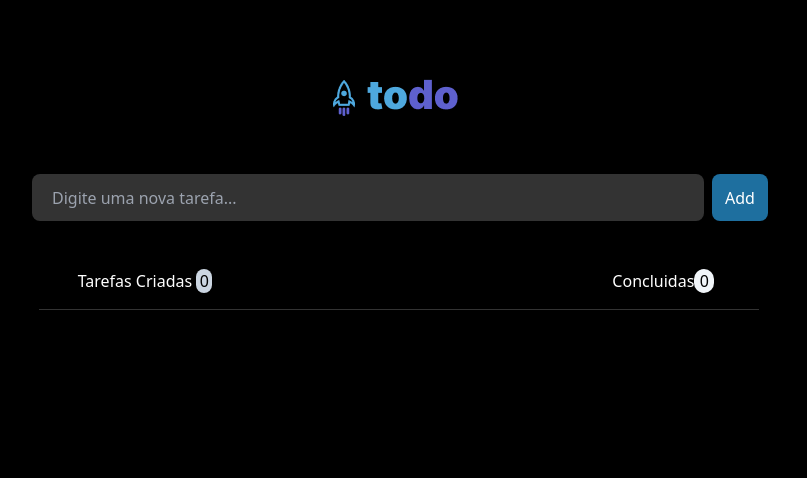
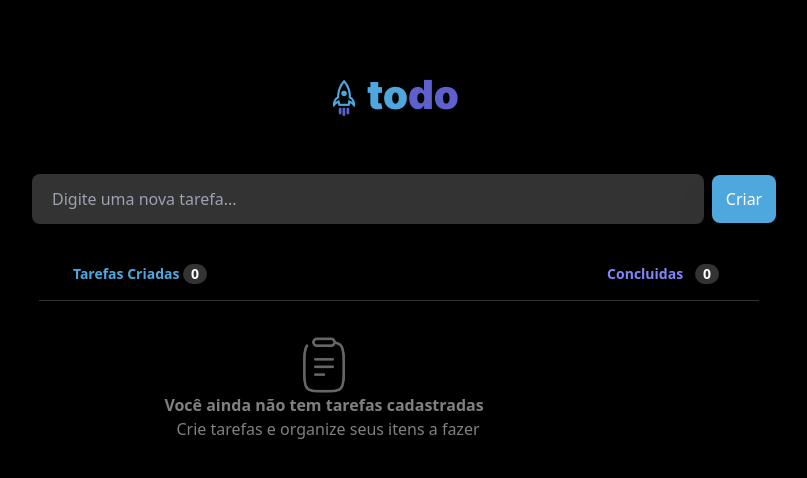
Before and after one commit to Carolthe/criar-tarefas-todolist, a React (Vite) app: page / in a window 1280 px wide. Shown: the top 478 px of the page, without its empty margins (316-1123 px from the left). Built offline with nearby package versions, Linux system fonts and the light colour scheme.

Commit message:
criar-tarefas-todolist

```diff
--- a/src/App.jsx
+++ b/src/App.jsx
@@ -1,5 +1,6 @@
 import './App.css'
 import Lista from './components/Lista'
+
 
 
 
@@ -8,7 +9,7 @@ function App() {
 
   return (
     <>
-<Lista/>
+      <Lista/>
 
     </>
   )
--- a/src/components/Lista.jsx
+++ b/src/components/Lista.jsx
@@ -1,5 +1,7 @@
 import React, { useState } from 'react';
 import Logo from '../img/Logo.png';
+import TarefaVazia from './TarefaVazia';
+import Delete from '../img/Delete.png'
 
 export default function Lista() {
   const [tarefaInput, setTarefaInput] = useState("");
@@ -27,35 +29,35 @@ export default function Lista() {
       <img className='ml-36' src={Logo} alt="Logo" />
       <div>
         <input
-          className='w-52 ml-40 p-5 bg-gray-400 rounded-lg text-white max-w-2xl h-[47px] sm:w-screen mt-14'
+          className='w-52 ml-40 p-5 bg-gray-400 rounded-lg text-white max-w-2xl h-[50px] sm:w-screen mt-14'
           type='text'
-          disabled
           value={tarefaInput}
           onChange={(ev) => setTarefaInput(ev.target.value)}
           placeholder="Digite uma nova tarefa..."
         />
         <button
-          className='bg-blue rounded-lg m-2 h-[47px] w-14 text-white'
-          onClick={clickButton}
-        >
-          Add
-        </button>
+          className='ml-2 h-10 w-12 rounded-lg bg-sky hover:bg-claro text-white shadow-2xl sm:h-12 sm:w-16'
+          onClick={clickButton}>
+        Criar</button>
       </div>
     <div className='flex gap-[400px] ml-36 mb-4 mt-10'>
-        <p className='text-white'>Tarefas Criadas <button className='w-4 bg-slate-300 rounded-full text-black'>{tarefas.length}</button></p>
-        <p className='text-white'>Concluidas<button className='w-5 bg-slate-100 rounded-full text-black'>{teste.length}</button></p>
+        <p className='text-sky text-sm font-bold'>Tarefas Criadas <button className='bg-gray-400 text-white w-6 rounded-full'>{tarefas.length}</button></p>
+        <p className='text-purple text-sm font-bold'>Concluidas<button className='bg-gray-400 text-white ml-3 w-6 rounded-full'>{teste.length}</button></p>
     </div>
     <hr className='border-gray-400  w-[720px] ml-[150px] mb-9'/>
-
       {tarefas.map((task, index) => (
         <div className='flex justify-center' key={index}>
-          <p id="teste" className='bg-gray-500 w-[650px] ml-[150px] h-[45px] rounded-lg justify-between flex p-3 mb-6'>
-          <button onClick={somar} className='w-5 bg-slate-100 rounded-full' ></button>
+          <div className=' bg-gray-400 text-white flex items-center px-4 w-[650px] ml-[150px] h-[45px] rounded-lg justify-between p-3 mb-6' >
+          <p id="teste" className='gap-3'>
+          <button onClick={somar} className='bg-gray-500 border-2 border-gray-300 w-4 h-4 rounded-full mt-1' ></button>
             {task}
-            <button id='teste2' className='text-black' onClick={() => apagarTarefa(index)}>X</button>
-          </p>
+        </p>     <button id='teste2' className='' onClick={() => apagarTarefa(index)}><img className='w-6' src={Delete}/></button>
+         </div>
         </div>
       ))}
+      {tarefas.length === 0 &&(
+      <TarefaVazia />
+      )}
     </>
   );
 }
--- /dev/null
+++ b/src/components/TarefaVazia.jsx
@@ -0,0 +1,12 @@
+import Notas from "../img/Notas.png"
+
+export default function TarefaVazia (){
+    return(
+        <>
+        <img className="sm:w-14 sm:h-14 w-10 h-10" src={Notas} />
+        <p className="text-gray-300 inline-block sm:text-base text-sm font-bold" >Você ainda não tem tarefas cadastradas</p>
+        <p className="text-gray-300  inline-block sm:text-base text-sm ml-2">Crie tarefas e organize seus itens a fazer </p>
+        </>
+    )
+
+}
--- a/src/index.css
+++ b/src/index.css
@@ -3,8 +3,6 @@
 @tailwind utilities;
 
 #teste{
-
-    color: blueviolet;
     display: flex;
     justify-content: left;
 }
```
Also changed, not shown: src/img/Delete.png (added), src/img/Notas.png (added).
